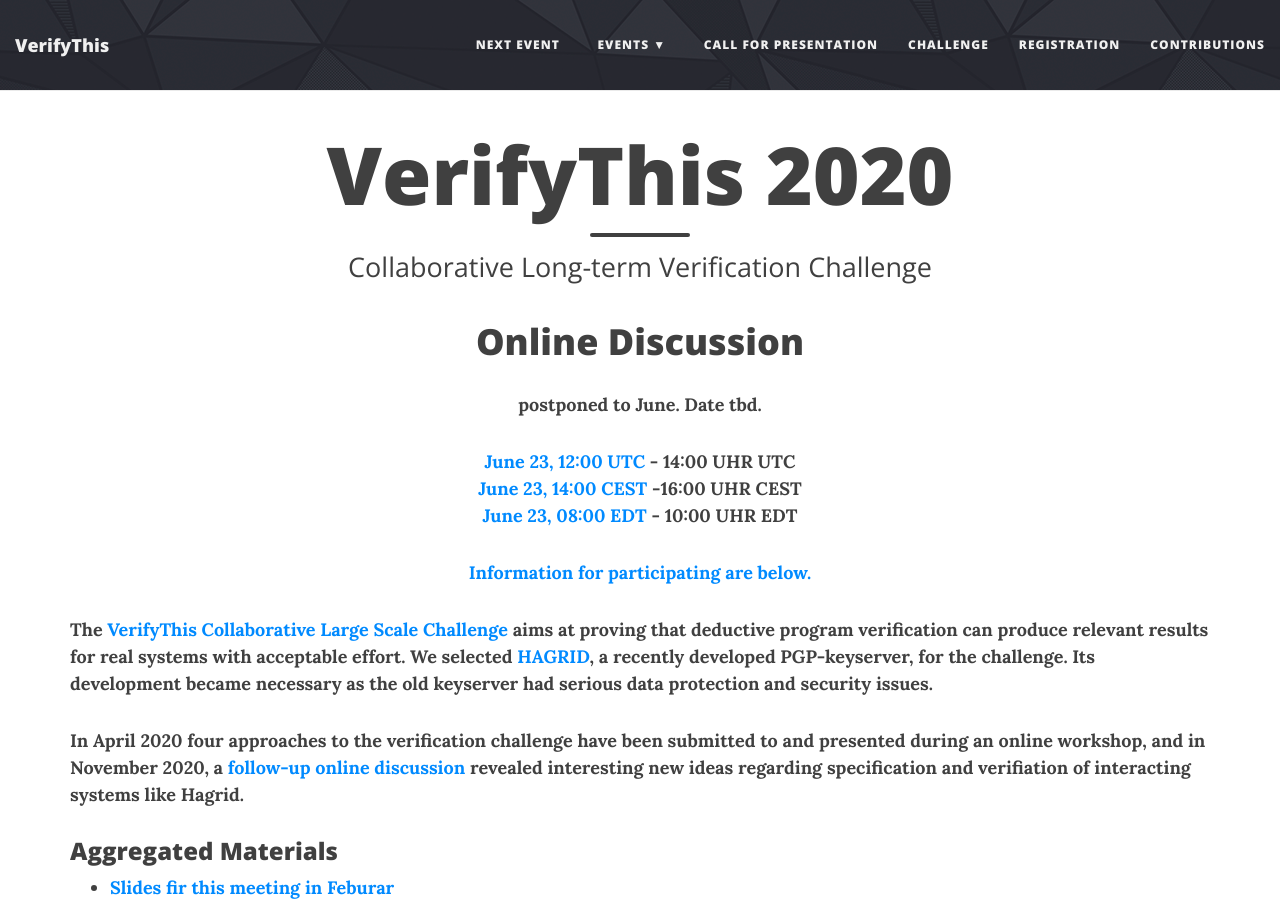
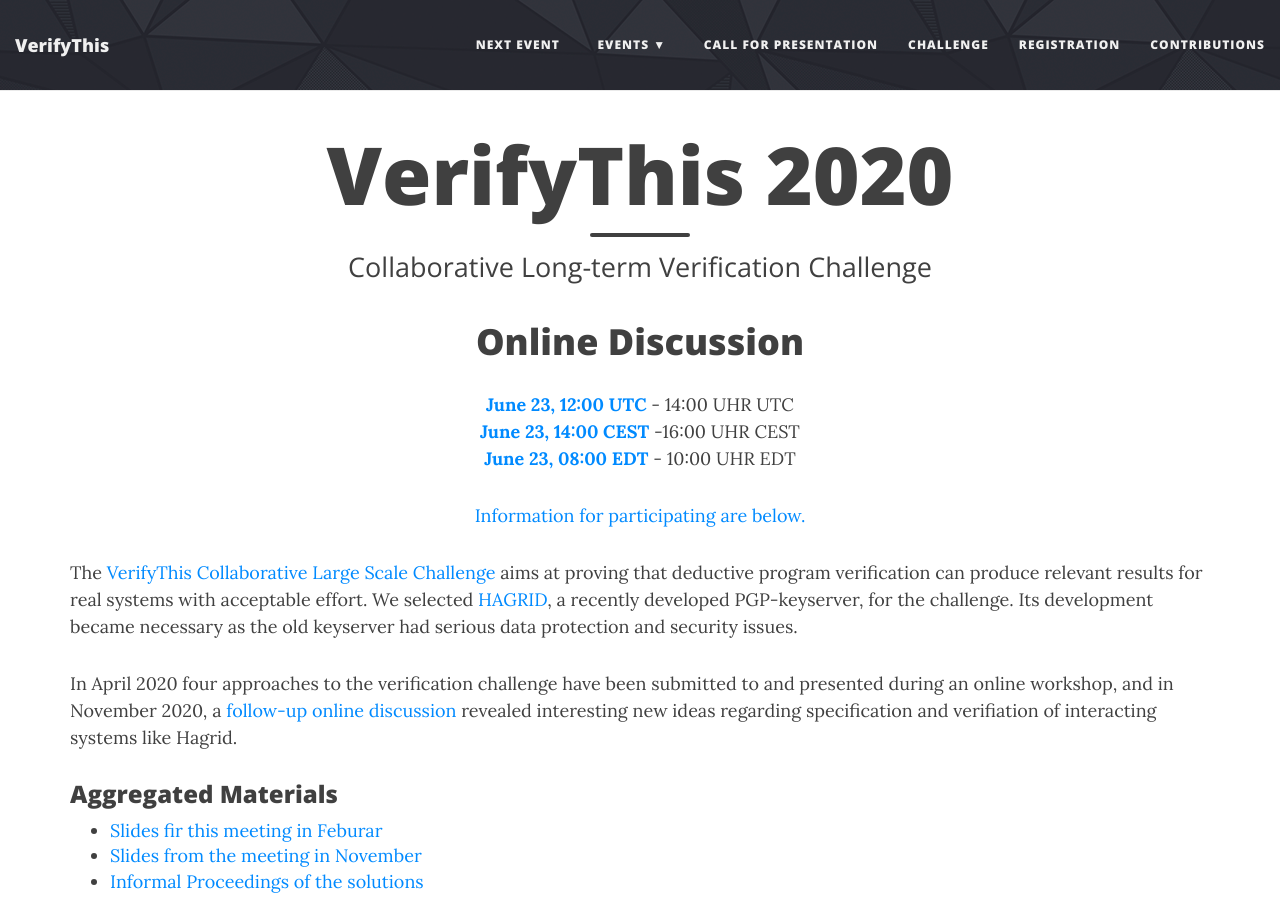
Before and after one commit to verifythis/verifythis.github.io, a Jekyll site: the page built from online-event-june.html, in a window 1280 px wide and 900 px high. Built offline with Jekyll 4.4.1, drawn with Linux system fonts in a browser that asks for light colours.

Commit message:
remove postponed hint

```diff
--- a/online-event-june.html
+++ b/online-event-june.html
@@ -6,9 +6,6 @@
 
 <center>
   <h1>Online Discussion</h1>
-  <p>
-  <strong>postponed to June. Date tbd.</p>
-  </p>
   <p><strong>
     <a href="https://www.timeanddate.com/worldclock/fixedtime.html?msg=VerifyThis&iso=20210519T12&p1=%3A&ah=2">
       June 23, 12:00 UTC</a></strong> - 14:00 UHR UTC
```
